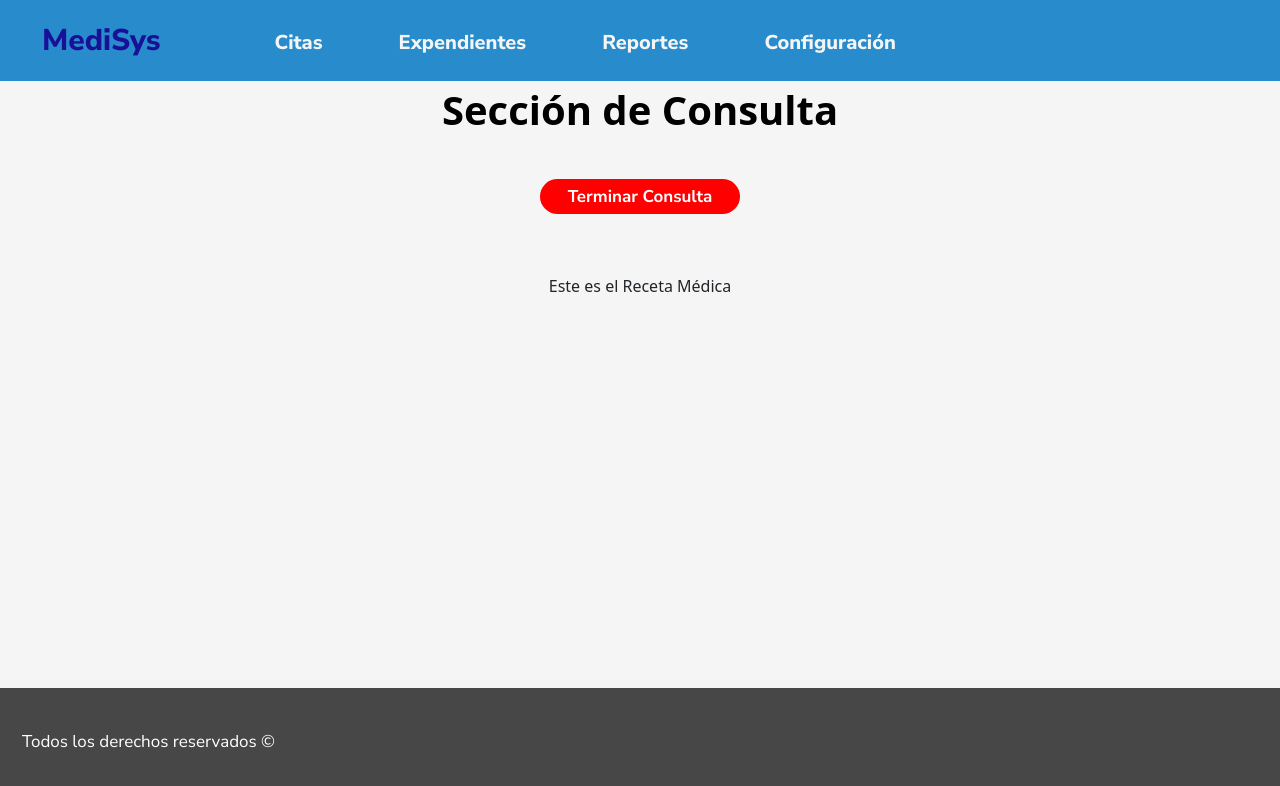
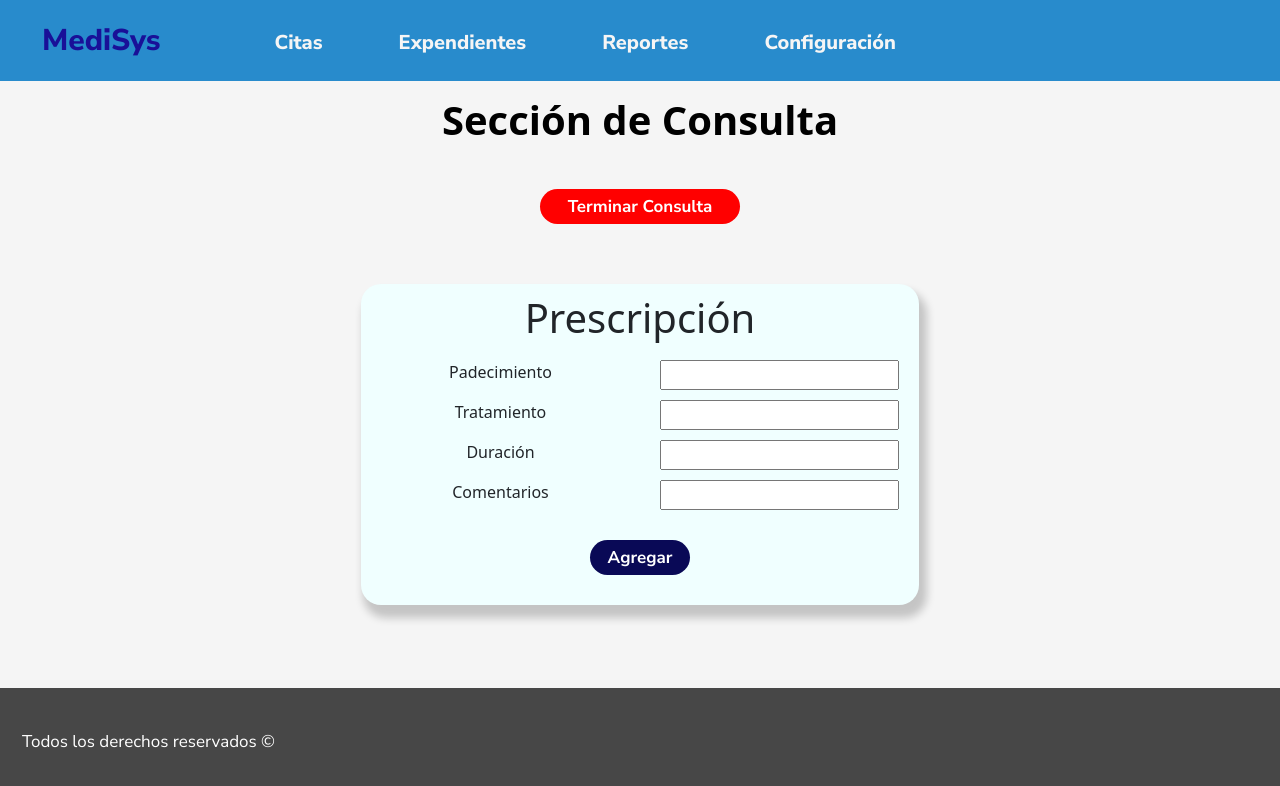
Before and after one commit to Brian-Esq/Consultorio-Medico-APS, a React (Create React App) app: page /consulta in a window 1280 px wide. Shown: the top 786 px of the page. Built offline with nearby package versions, Linux system fonts and the light colour scheme.

Commit message:
Agregado forms para introducir padecimientos

```diff
--- a/src/App.css
+++ b/src/App.css
@@ -22,6 +22,8 @@ body {
 
 .mainCont {
   flex: 1;
+  margin-top: 10px;
+  margin-bottom: 10px;
 }
 
 footer {
--- a/src/Componentes/Prescription/prescription.css
+++ b/src/Componentes/Prescription/prescription.css
@@ -0,0 +1,33 @@
+@import url('https://fonts.googleapis.com/css2?family=Nunito+Sans:wght@400;700;800&display=swap');
+
+.formRows{
+    display: flex;
+    flex-direction: row;
+    justify-content: space-between;
+    margin-bottom: 10px;
+}
+
+.formColumn{
+    background-color: azure;
+    border-radius: 20px;
+    box-shadow: 5px 10px 9px 3px rgba(0, 0, 0, 0.2);
+}
+
+.presForms{
+    margin-top: 10px;
+    margin-bottom: 10px;
+}
+
+.addSympBut{
+    background-color: rgb(9, 9, 86);
+    font-weight: bold;
+    font-family: 'Nunito Sans', sans-serif;
+    color: white;
+    width: 100px;
+    height: 35px;
+    border-radius: 20px;
+    font-size: 17px;
+    border: none;
+    margin-top: 20px;
+    margin-bottom: 20px;
+}
--- a/src/Componentes/Prescription/prescription.tsx
+++ b/src/Componentes/Prescription/prescription.tsx
@@ -1,10 +1,65 @@
 import './prescription.css';
+import Container from 'react-bootstrap/Container';
+import Row from 'react-bootstrap/Row';
+import Col from 'react-bootstrap/Col';
 
-function Prescription(){
-    return(
-        <div>
-            <p>Este es el Receta Médica</p>
-        </div>
+function Prescription() {
+    return (
+        <Container className='prescriptionPage'>
+            <Row>
+                <Col xs={0} md={3}></Col>
+                <Col xs={12} md={6} className='formColumn'>
+                    <form onSubmit={ev=> {
+                        ev.preventDefault();
+                        console.log('Prescripción enviada');
+                    }} className='presForms'>
+                        <Row className='formRows'>
+                            <Col>
+                                <h1>Prescripción</h1>
+                            </Col>
+                        </Row>
+                        <Row className='formRows'>
+                            <Col>
+                                <label>Padecimiento</label>
+                            </Col>
+                            <Col>
+                                <input type='text' />
+                            </Col>
+                        </Row>
+                        <Row className='formRows'>
+                            <Col>
+                                <label>Tratamiento</label>
+                            </Col>
+                            <Col>
+                                <input type='text' />
+                            </Col>
+                        </Row>
+                        <Row className='formRows'>
+                            <Col>
+                                <label>Duración</label>
+                            </Col>
+                            <Col>
+                                <input type='text' />
+                            </Col>
+                        </Row>
+                        <Row className='formRows'>
+                            <Col>
+                                <label>Comentarios</label>
+                            </Col>
+                            <Col>
+                                <input type='text' />
+                            </Col>
+                        </Row>
+                        <Row className='formRows'>
+                            <Col>
+                                <button type='submit' className='addSympBut'>Agregar</button>
+                            </Col>
+                        </Row>
+                    </form>
+                </Col>
+                <Col xs={0} md={3}></Col>
+            </Row>
+        </Container>
     )
 }
 
```
